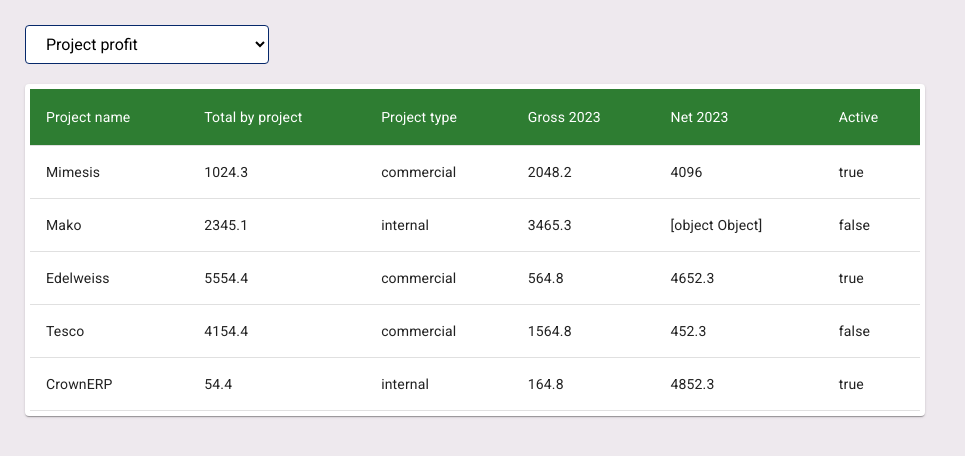
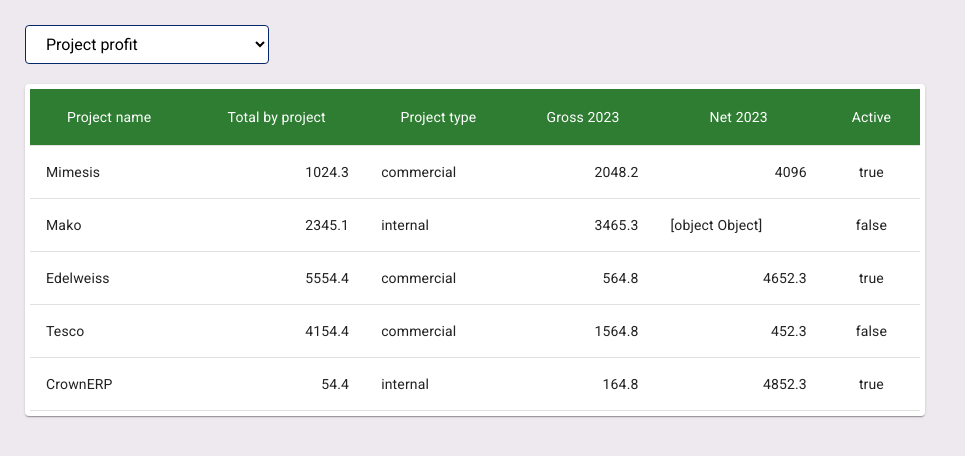
Before and after one commit to AleksandraBakhcheva/md-test_app, a React (Create React App) app: page / in a window 1280 px wide. Shown: the top 456 px of the page, without its empty margins (0-965 px from the left). Built offline with nearby package versions, Linux system fonts and the light colour scheme.

Commit message:
add align property for table cells

```diff
--- /dev/null
+++ b/src/assets/components/TableDraft/TableDraft.scss
@@ -0,0 +1,11 @@
+#left {
+  text-align: left;
+}
+
+#right {
+  text-align: right;
+}
+
+#center {
+  text-align: center;
+}
--- a/src/assets/components/TableDraft/TableDraft.tsx
+++ b/src/assets/components/TableDraft/TableDraft.tsx
@@ -1,3 +1,4 @@
+import "./TableDraft.scss";
 import data from "../../data.json";
 import { TableProps } from "../../utils/types";
 import {
@@ -24,6 +25,7 @@ export const TableDraft = (props: TableProps) => {
                     color: "white",
                   }}
                   key={title.id}
+                  align="center"
                 >
                   {title.caption}
                 </TableCell>
@@ -34,7 +36,18 @@ export const TableDraft = (props: TableProps) => {
             {data[props.index].data.map((row, index) => (
               <TableRow key={index}>
                 {row.map((item, indx) => (
-                  <TableCell key={indx} component="th" scope="row">
+                  <TableCell
+                    key={indx}
+                    component="th"
+                    scope="row"
+                    id={
+                      typeof item === "number"
+                        ? "right"
+                        : typeof item === "boolean"
+                        ? "center"
+                        : "left"
+                    }
+                  >
                     {item.toString()}
                   </TableCell>
                 ))}
```
